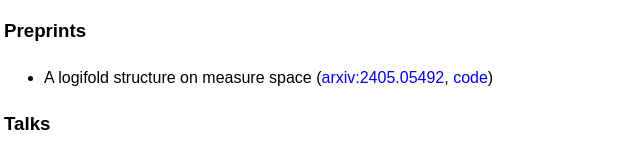
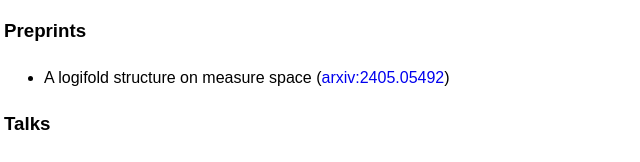
Before and after one commit to InkeeJ/inkeej.github.io, a plain HTML site: page index.html in a window 1280 px wide. Shown: the part 634-796 px from the top of the page, 124-764 px from the left. Drawn offline with Linux system fonts and the light colour scheme.

Commit message:
Cover code link. It will open later.

```diff
--- a/index.html
+++ b/index.html
@@ -42,7 +42,8 @@
         </p>
         <h3>Preprints</h3>
         <ul>
-            <li>A logifold structure on measure space (<a href="https://arxiv.org/abs/2405.05492" target="_blank">arxiv:2405.05492</a>, <a href="https://github.com/lau-bu/logifold" target="_blank">code</a>)</li>
+            <li>A logifold structure on measure space (<a href="https://arxiv.org/abs/2405.05492" target="_blank">arxiv:2405.05492</a>)</li>
+            <!-- , <a href="https://github.com/lau-bu/logifold" target="_blank">code</a> add later-->
         </ul>
         <h3>Talks</h3>
         <ul>
```
